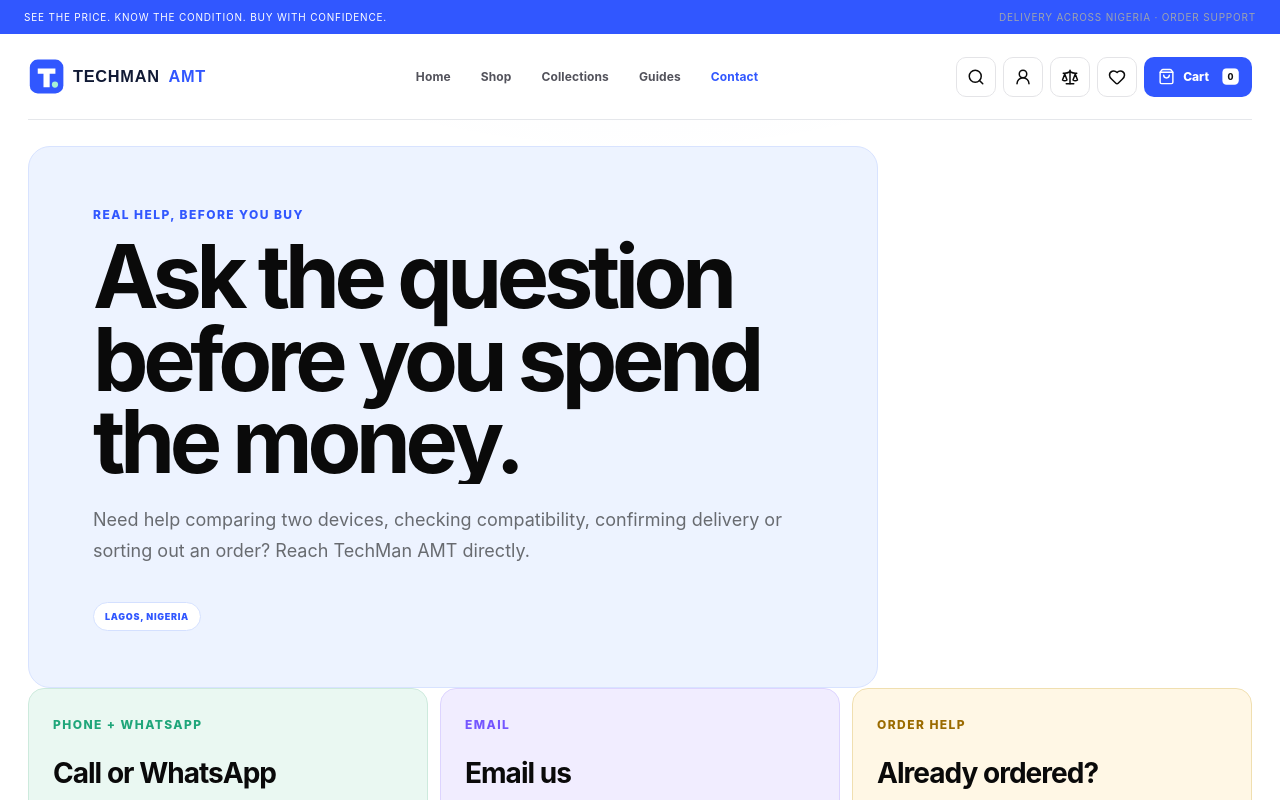
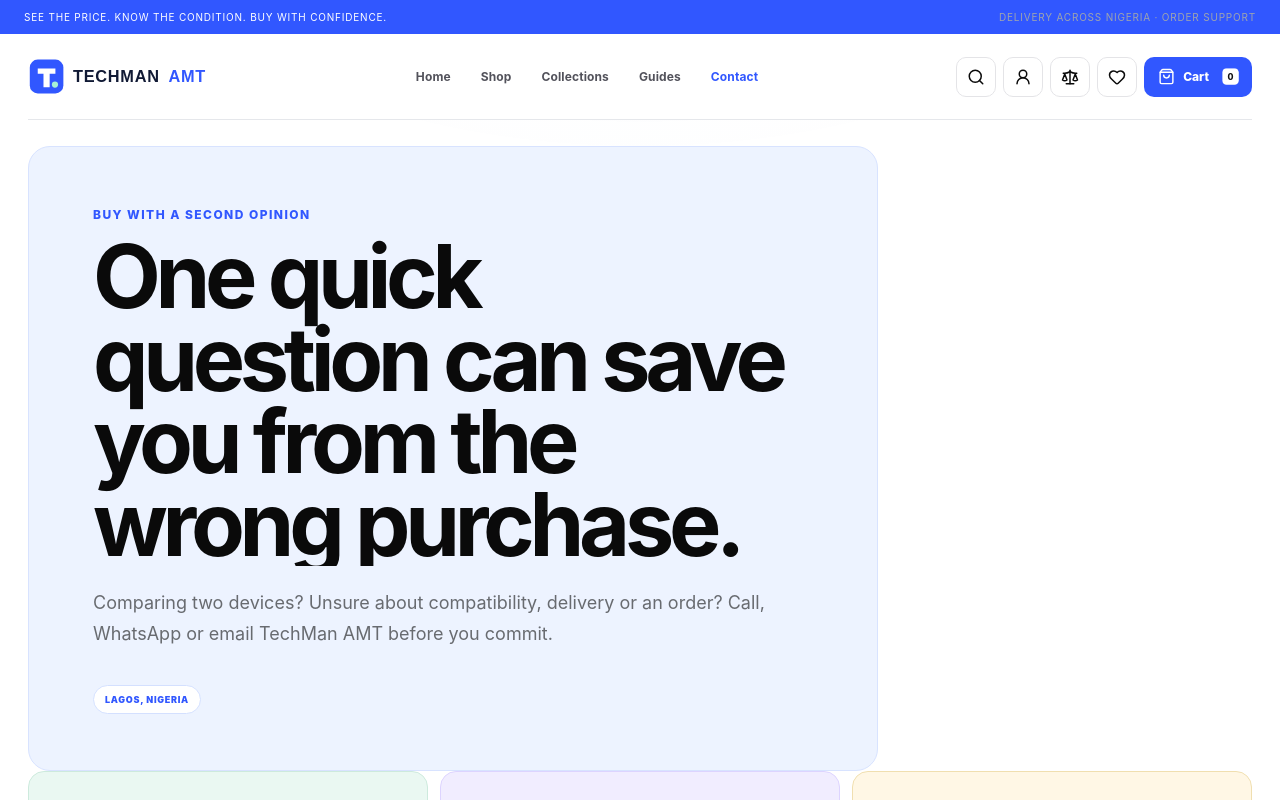
Before and after one commit to growwithaccolade-sketch/techman-amt-2026, a Next.js app: page /contact in a window 1280 px wide. Shown: the top 800 px of the page. Built offline with nearby package versions, Linux system fonts and the light colour scheme; no server answers.

Commit message:
Strengthen contact conversion copy

```diff
--- a/app/contact/page.tsx
+++ b/app/contact/page.tsx
@@ -8,12 +8,12 @@ export const metadata: Metadata = { title: "Contact", description: "Talk to Tech
 
 const fallback = {
   slug: "contact",
-  eyebrow: "REAL HELP, BEFORE YOU BUY",
-  title: "Ask the question before you spend the money.",
-  intro: "Need help comparing two devices, checking compatibility, confirming delivery or sorting out an order? Reach TechMan AMT directly.",
+  eyebrow: "BUY WITH A SECOND OPINION",
+  title: "One quick question can save you from the wrong purchase.",
+  intro: "Comparing two devices? Unsure about compatibility, delivery or an order? Call, WhatsApp or email TechMan AMT before you commit.",
   sections: [
-    { title: "Call or WhatsApp", body: "For fast product and order help, reach us on 08103483669." },
-    { title: "Email us", body: "Send product, order or business enquiries to techmanamt@gmail.com." },
+    { title: "Call or WhatsApp 08103483669", body: "Get fast help choosing a product, checking compatibility, confirming delivery or asking about an order." },
+    { title: "Email techmanamt@gmail.com", body: "Send product, order, bulk purchase or business enquiries and keep the details in one thread." },
     { title: "Already ordered?", body: "Use your order reference and checkout email to check the latest recorded status." }
   ]
 };
```
